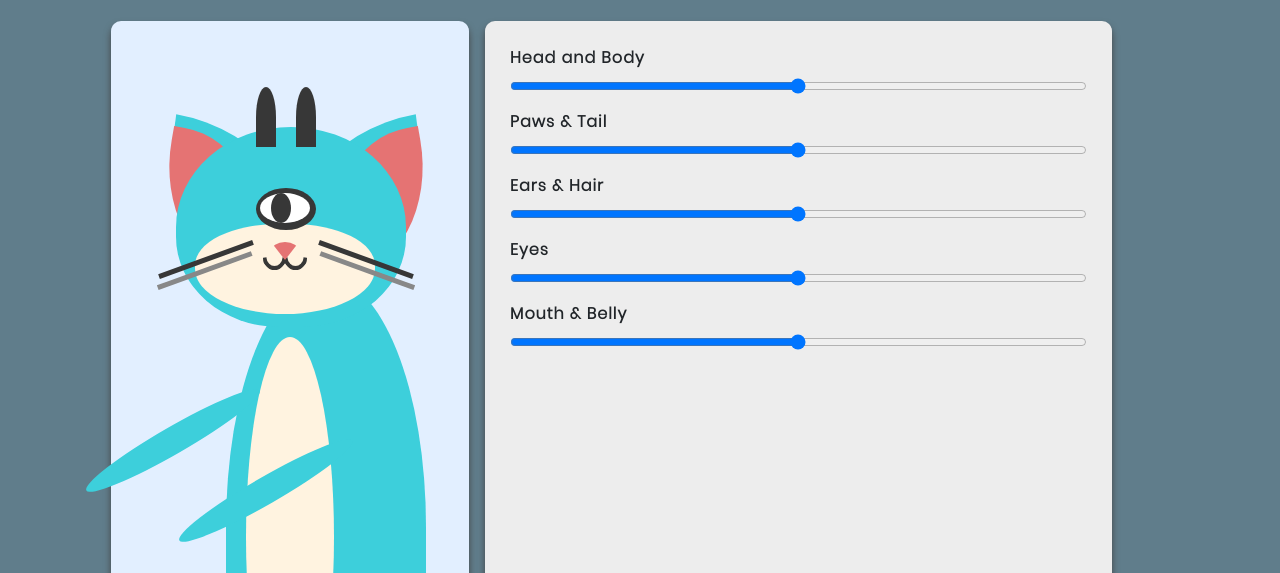
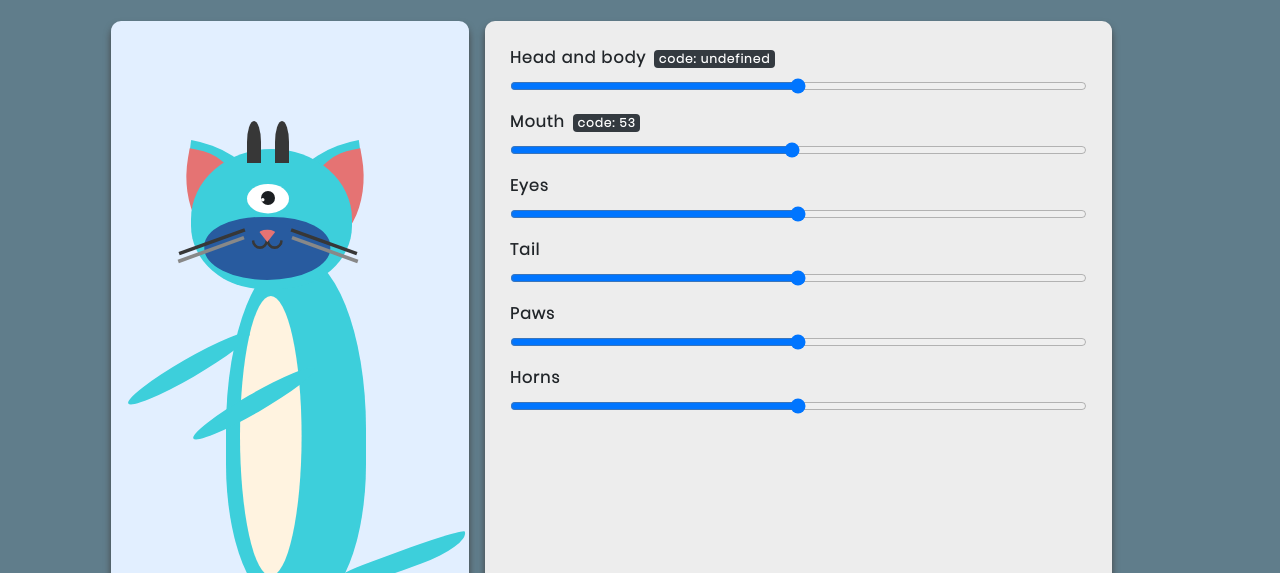
Before and after one commit to Jaycus/NFT-KITTIES, a plain HTML site: page client/index.html in a window 1280 px wide. Shown: the part 227-800 px from the top of the page. Drawn offline with Linux system fonts and the light colour scheme.

Commit message:
update 3

```diff
--- a/client/assets/css/cats.css
+++ b/client/assets/css/cats.css
@@ -14,10 +14,11 @@ body {
 
 .cat{
   position: relative;
-  margin: auto;
-  margin-top: 20%;
-  width: 300px;
-  height: 500px;
+  margin: fill;
+  transform: scale(0.7, 0.7);
+  width: 100px;
+  height: 520px;
+
 }
 .cat__head {
     position: relative;
@@ -67,10 +68,12 @@ body {
 .cat__ear--left {
     transform: scale(-1, 1) rotate(170deg);
     left: -14px;
+    background: #3dcfdb;
 }
 .cat__ear--right {
     transform: rotate(170deg);
     left: 94px;
+    background: #3dcfdb;
 }
 .cat__ear--left-inside, .cat__ear--right-inside {
     width: 108px;
@@ -80,42 +83,33 @@ body {
 }
 .cat__eye {
     position: absolute;
-    top: 10px;
-    left: 25px;
+    top: 50px;
+    left: 80px;
     display: flex;
+    background: #ffffff;
+    width: 60px;
+    height: 42px;
+    border-radius: 100%;
 }
 
-.cat__eye span {
-    position: absolute;
-    top: 41px;
-    width: 60px;
-    height: 42px;
-    background: #373737;
-    border-radius: 50%;
-    z-index: 200;
+.cat__pupil1{
+    position: relative;
+    top: 60px;
+    left: 100px;
+    background: #1b1e21;
+    width: 20px;
+    height: 20px;
+    border-radius: 100%;
 }
-.cat__eye span::before {
-    content: '';
-    top: 5px;
-    left: 4px;
-    position: absolute;
-    width: 50px;
-    height: 30px;
-    border-radius: 50%;
-    background: #fff;
-}
-.cat__eye span::after {
-    content: '';
-    top: 5px;
-    left: 15px;
-    position: absolute;
-    width: 20px;
-    height: 30px;
-    border-radius: 50%;
-    background: #373737;
-}
-.cat__eye span.pupil{
-    left: 30px;
+
+.cat__pupil2{
+    position: relative;
+    top: 50px;
+    left: 100px;
+    background: #ffffff;
+    width: 5px;
+    height: 5px;
+    border-radius: 100%;
 }
 
 .cat__nose {
--- a/client/assets/js/catFactory.js
+++ b/client/assets/js/catFactory.js
@@ -8,32 +8,49 @@ function getColor() {
 function genColors(){
     var colors = []
     for(var i = 10; i < 99; i ++){
-      var color = getColor()
-      colors[i] = color
+        var color = getColor()
+        colors[i] = color
     }
     return colors
 }
 
 //This function code needs to modified so that it works with Your cat code.
 function headColor(color,code) {
-    $('.cat__head, .cat__chest').css('background', '#' + color)  //This changes the color of the cat
+    $('.cat__head, .cat__chest').css('background', '#' + color)  //This changes the color of head and body
     $('#headcode').html('code: '+code) //This updates text of the badge next to the slider
     $('#dnabody').html(code) //This updates the body color part of the DNA that is displayed below the cat
 }
-    function mouthColor(color,code) {
-    $('.cat__mouth-contour, cat__tail').css('background', '#' + color)  //This changes the color of the cat
+
+function mouthColor(color,code) {
+    $('.cat__mouth-contour').css('background', '#' + color)  //This changes the color of mouth
     $('#mouthcode').html('code: '+code) //This updates text of the badge next to the slider
-    $('#dnabody').html(code) //This updates the body color part of the DNA that is displayed below the cat
+    $('#dnamouth').html(code) //This updates the body color part of the DNA that is displayed below the cat
 }
+
 function eyesColor(color,code) {
-    $('.cat__eye span').css('background', '#' + color)  //This changes the color of the cat
+    $('.cat__eye').css('background', '#' + color)  //This changes the color of eyes
     $('#eyescode').html('code: '+code) //This updates text of the badge next to the slider
-    $('#dnabody').html(code) //This updates the body color part of the DNA that is displayed below the cat
+    $('#dnaeyes').html(code) //This updates the body color part of the DNA that is displayed below the cat
 }
-function earsColor(color,code) {
-    $('.cat__ear--left, .cat__ear--right ').css('background', '#' + color)  //This changes the color of the cat
-    $('#earscode').html('code: '+code) //This updates text of the badge next to the slider
-    $('#dnabody').html(code) //This updates the body color part of the DNA that is displayed below the cat
+
+function tailColor(color,code) {
+    $('.cat__tail').css('background', '#' + color)  //This changes the color of eyes
+    $('#tailcode').html('code: '+code) //This updates text of the badge next to the slider
+    $('#dnatail').html(code) //This updates the body color part of the DNA that is displayed below the cat
+}
+
+function pawsColor(color,code) {
+    $('.cat__paw-left, .cat__paw-left_inner, .cat__paw-right, .cat__paw-right_inner').css('background', '#' + color)  //This changes the color of eyes
+    $('#pawscode').html('code: '+code) //This updates text of the badge next to the slider
+    $('#dnapaws').html(code) //This updates the body color part of the DNA that is displayed below the cat
+}
+
+function hornsColor(color,code) {
+    $('.cat__head-horn1, .cat__head-horn2').css('background', '#' + color)  //This changes the color of eyes
+    $('#hornscode').html('code: '+code) //This updates text of the badge next to the slider
+    $('#dnahorn').html(code) //This updates the body color part of the DNA that is displayed below the cat
+}
+
 
 
 //###################################################
--- a/client/assets/js/catSettings.js
+++ b/client/assets/js/catSettings.js
@@ -1,11 +1,12 @@
-
 var colors = Object.values(allColors())
 
 var defaultDNA = {
-    "headcolor" : 10,
-    "mouthColor" : 13,
-    "eyesColor" : 96,
-    "earsColor" : 10,
+    "headColor" : 18,
+    "mouthColor" : 53,
+    "eyesColor" : 64,
+    "tailColor" : 16,
+    "pawsColor" : 22,
+    "hornsColor": 33,
     //Cattributes
     "eyesShape" : 1,
     "decorationPattern" : 1,
@@ -20,7 +21,9 @@ $( document ).ready(function() {
     $('#dnabody').html(defaultDNA.headColor);
     $('#dnamouth').html(defaultDNA.mouthColor);
     $('#dnaeyes').html(defaultDNA.eyesColor);
-  $('#dnaears').html(defaultDNA.earsColor);
+    $('#dnatail').html(defaultDNA.tailColor);
+    $('#dnapaws').html(defaultDNA.pawsColor);
+    $('#dnahorns').html(defaultDNA.hornsColor);
 
 //   $('#dnashape').html(defaultDNA.eyesShape)
 //   $('#dnadecoration').html(defaultDNA.decorationPattern)
@@ -37,7 +40,9 @@ function getDna(){
     dna += $('#dnabody').html()
     dna += $('#dnamouth').html()
     dna += $('#dnaeyes').html()
-    dna += $('#dnaears').html()
+    dna += $('#dnatail').html()
+    dna += $('#dnapaws').html()
+    dna += $('#dnahorns').html()
     dna += $('#dnashape').html()
     dna += $('#dnadecoration').html()
     dna += $('#dnadecorationMid').html()
@@ -51,6 +56,14 @@ function getDna(){
 function renderCat(dna){
     headColor(colors[dna.headcolor],dna.headcolor)
     $('#bodycolor').val(dna.headcolor)
+    mouthColor(colors[dna.mouthColor],dna.mouthColor)
+    $('#mouthcolor').val(dna.mouthColor)
+    eyeColor(colors[dna.eyesColor],dna.eyesColor)
+    $('#eyecolor').val(dna.eyesColor)
+    tailColor(colors[dna.tailColor],dna.tailColor)
+    $('#tailcolor').val(dna.tailColor)
+    hornsColor(colors[dna.hornsColor],dna.hornsColor)
+    $('#hornscolor').val(dna.hornsColor)
 }
 
 // Changing cat colors
@@ -59,20 +72,27 @@ $('#bodycolor').change(()=>{
     headColor(colors[colorVal],colorVal)
 })
 
-//changing mouth colors
 $('#mouthcolor').change(()=>{
     var colorVal = $('#mouthcolor').val()
     mouthColor(colors[colorVal],colorVal)
 })
 
-//changing oyes colors
 $('#eyescolor').change(()=>{
     var colorVal = $('#eyescolor').val()
     eyesColor(colors[colorVal],colorVal)
 })
 
-//changing ears colors
-$('#earscolor').change(()=>{
-var colorVal = $('#earscolor').val()
-earsColor(colors[colorVal],colorVal)
+$('#tailcolor').change(()=>{
+    var colorVal = $('#tailcolor').val()
+    tailColor(colors[colorVal],colorVal)
 })
+
+$('#pawscolor').change(()=>{
+    var colorVal = $('#pawscolor').val()
+    pawsColor(colors[colorVal],colorVal)
+})
+
+$('#hornscolor').change(()=>{
+    var colorVal = $('#hornscolor').val()
+    hornsColor(colors[colorVal],colorVal)
+})
--- a/client/index.html
+++ b/client/index.html
@@ -31,14 +31,12 @@
                             <div class="cat__ear--right-inside"></div>
                         </div>
                     </div>
-    <div class="cat__head">
-        <div class="cat__head-horn1"></div>
-        <div class="cat__head-horn2"></div>
-        <div class="cat__eye">
-            <div class="cat__eye">
-                <span class="pupil"></span>
-            </div>
-        </div>
+    <div id = "head" class="cat__head">
+        <div id = "horn1" class="cat__head-horn1"></div>
+        <div id = "horn2" class="cat__head-horn2"></div>
+        <div class="cat__eye"></div>
+        <div class="cat__pupil1"></div>
+        <div class="cat__pupil2"></div>
         <div class="cat__nose"></div>
         <div class="cat__mouth-contour"></div>
         <div class="cat__mouth-left"></div>
@@ -53,7 +51,7 @@
         <div class="cat__paw-left_inner"></div>
         <div class="cat__paw-right"></div>
         <div class="cat__paw-right_inner"></div>
-        <div class="cat__tail"></div>
+        <div id = "tail" class="cat__tail"></div>
     </div>
 </div>
                 <br>
@@ -64,7 +62,7 @@
                          <span id="dnabody"></span>
                          <span id="dnamouth"></span>
                          <span id="dnaeyes"></span>
-                         <span id="dnaears"></span>
+                         <span id="dnatail"></span>
 
                          <!-- Cattributes -->
                          <span id="dnashape"></span>
@@ -81,28 +79,29 @@
                 <!-- Cat colors -->
                 <div id="catColors">
                     <div class="form-group">
-                    <label for="formControlRange"><b>Head and Body</b><span class="badge badge-dark ml-2" id="headcode"></span></label>
+                        <label for="formControlRange"><b>Head and body</b><span class="badge badge-dark ml-2" id="headcode"></span></label>
                         <input type="range" min="10" max="98" class="form-control-range" id="bodycolor">
                     </div>
-
                     <div class="form-group">
-                    <label for="formControlRange"><b>Paws & Tail</b><span class="badge badge-dark ml-2" id="tailcode"></span></label>
+                        <label for="formControlRange"><b>Mouth</b><span class="badge badge-dark ml-2" id="mouthcode"></span></label>
+                        <input type="range" min="10" max="98" class="form-control-range" id="mouthcolor">
+                    </div>
+                    <div class="form-group">
+                        <label for="formControlRange"><b>Eyes</b><span class="badge badge-dark ml-2" id="eyescode"></span></label>
+                        <input type="range" min="10" max="98" class="form-control-range" id="eyescolor">
+                    </div>
+                    <div class="form-group">
+                        <label for="formControlRange"><b>Tail</b><span class="badge badge-dark ml-2" id="tailcode"></span></label>
                         <input type="range" min="10" max="98" class="form-control-range" id="tailcolor">
                     </div>
-
                     <div class="form-group">
-                    <label for="formControlRange"><b>Ears & Hair</b><span class="badge badge-dark ml-2" id="earcode"></span></label>
-                    <input type="range" min="10" max="98" class="form-control-range" id="earcolor">
+                        <label for="formControlRange"><b>Paws</b><span class="badge badge-dark ml-2" id="pawscode"></span></label>
+                        <input type="range" min="10" max="98" class="form-control-range" id="pawscolor">
                     </div>
-
                     <div class="form-group">
-                    <label for="formControlRange"><b>Eyes</b><span class="badge badge-dark ml-2" id="eyecode"></span></label>
-                    <input type="range" min="10" max="98" class="form-control-range" id="eyecolor">
+                        <label for="formControlRange"><b>Horns</b><span class="badge badge-dark ml-2" id="hornscode"></span></label>
+                        <input type="range" min="10" max="98" class="form-control-range" id="hornscolor">
                     </div>
-
-                <div class="form-group">
-                    <label for="formControlRange"><b>Mouth & Belly</b><span class="badge badge-dark ml-2" id="bellycode"></span></label>
-                    <input type="range" min="10" max="98" class="form-control-range" id="bellycolor">
                 </div>
 
             </div>
@@ -111,6 +110,9 @@
         <br>
 
     </div>
+
+
+
     </div>
 
 
```
Lines whose indentation alone changed are shown as unchanged.
